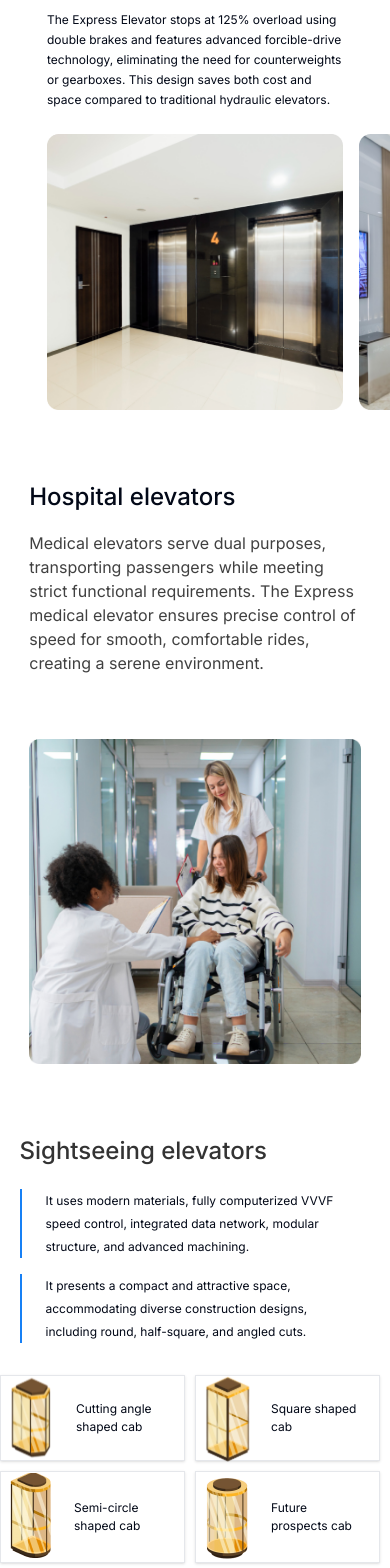
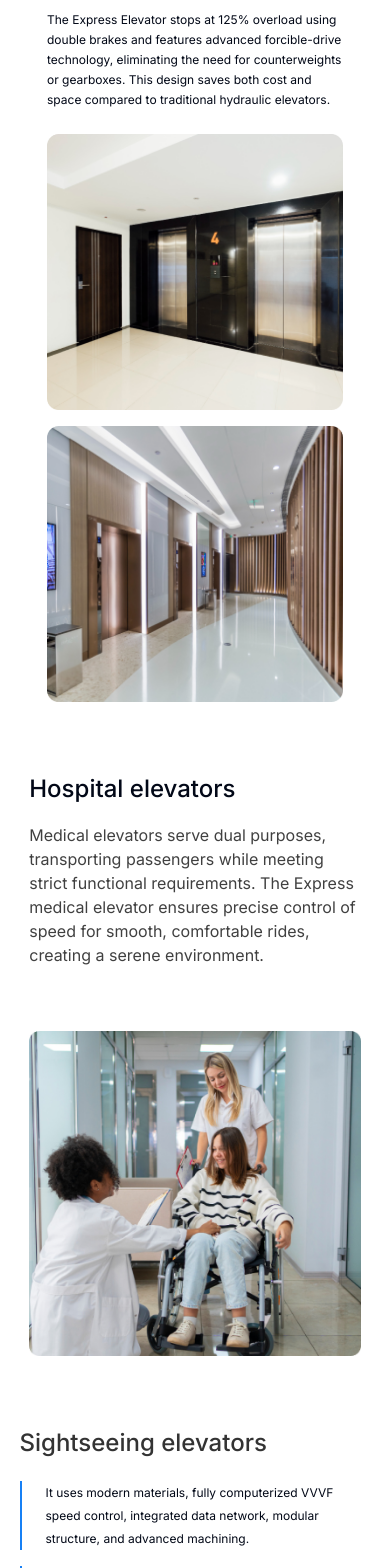
Before and after one commit to Rwinkah/express-elevator, a React (Vite) app: page / in a window 390 px wide. Shown: the part 3620-5188 px from the top of the page. Built offline with nearby package versions, Linux system fonts and the light colour scheme.

Commit message:
update responsiveness

```diff
--- a/src/components/Expertise.tsx
+++ b/src/components/Expertise.tsx
@@ -10,7 +10,7 @@ import squareCab from '../assets/squareShapedCab.svg'
 // import grid from '../assets/grid.png'
 // import mesh from '../assets/mesh.png'
 export default function Expertise() {
-    return (
+    return(
         <section id="expertise-section" className="flex flex-col items-center h-[fit] bg-white">
             <div id="expertise-headertext" className=" flex flex-col mt-[60px] lg:pl-[150px] lg:pr-[150px] items-center ">
                 <h2 className="text-expBlueDark lg:text-4xl text-2xl font-medium text-center mb-4">
@@ -67,17 +67,17 @@ export default function Expertise() {
                          This design saves both cost and space compared to traditional hydraulic elevators.
                         </p>
                 </div>
-                <div className='flex w-[%] gap-4 justify-between'>
+                <div className='flex flex-col md:flex-row gap-4 justify-between'>
                     <img className='flex w-full h-auto'  src={expImg2}/>
                     <img className='flex w-full h-auto' src={expImg3} />
                 </div>
             </div>
-            <div className='flex  lg:flex-row gap-[4rem] flex-col-reverse  justify-evenly w-[85%] mb-[4.5rem] lg:pl-[150px] lg:pr-[150px]'>
+            <div className='flex  lg:flex-row gap-[4rem] flex-col-reverse  justify-evenly w-[85%] mb-[4.5rem] xl:pl-[150px] xl:pr-[150px]'>
                 {/* <img src={grid} className='z-0 absolute h-[10rem] w-[10rem]' /> */}
                 <img className='lg:h-auto h-2/4'src={expImg4} />
-                <div className='flex justify-center flex-col mlg:w-[50%]'>
+                <div className='flex justify-center flex-col xl:w-[50%]'>
                     <h3 className='text-2xl font-medium leading-[29px] mb-5'>Hospital elevators</h3>
-                    <p className='leading-[24px] text-[#404040] lg:w-2/3'>
+                    <p className='leading-[24px] text-[#404040] 2xl:w-2/3'>
                     Medical elevators serve dual purposes, transporting passengers while meeting strict functional requirements.
                      The Express medical elevator ensures precise control of speed for smooth,
                      comfortable rides, creating a serene environment.
@@ -85,7 +85,7 @@ export default function Expertise() {
                 </div>
             </div>
 
-            <div className='flex justify-lg:flex-row flex-col box-border lg:pr-[150px] w-[100%] lg:pl-[150px] mb-[4.5rem] items-center lg:h-[272px]'>
+            <div className='flex lg:flex-row flex-col box-border 2xl:pr-[150px] w-[100%] 2xl:pl-[150px] mb-[4.5rem] items-center lg:h-[272px]'>
                 <div className='flex lg:h-[50%] lg:flex-row flex-col sm:items-center justify-between'>
                     <div className='flex flex-col pl-[5vw] justify-center'>
                        <h4 className='text-[#333333] text-2xl font-medium leading-[29.05px] mb-[1.5rem]'>Sightseeing elevators</h4>
@@ -110,22 +110,22 @@ export default function Expertise() {
                     </div>
 
                 </div>
-                <div className='grid grid-cols-2 lg:w-fit lg:h-full'>
+                <div className='grid grid-cols-2 lg:w-full sm:w-4/5 lg:h-full'>
                     <div className='flex items-center border-[.3px] border-gray-200 shadow w-[95%] h-[90%]'>
                         <img src={cutCab} alt='cut-angle cab'/>
-                        <p className='leading-24px ml-3 w-[70%] lg:w-[60%] color-[#333] lg:text-lg text-[12px]'>Cutting angle shaped cab</p>
+                        <p className='leading-24px ml-3 w-[70%] lg:w-[60%] color-[#333] sm:text-[12px]  xl:text-lg'>Cutting angle shaped cab</p>
                     </div>
                     <div className='flex items-center border-[.3px] border-gray-200 shadow w-[95%] h-[90%]'>
                         <img src={squareCab} alt='cut-angle cab'/>
-                        <p className='leading-24px ml-3 w-[50%] lg:w-[60%] color-[#333] lg:text-lg text-[12px]'>Square shaped cab</p>
+                        <p className='leading-24px ml-3 w-[50%] lg:w-[60%] color-[#333] sm:text-[12px] xl:text-lg'>Square shaped cab</p>
                     </div>
                     <div className='flex items-center border-[.3px] border-gray-200 shadow w-[95%] h-[90%]'>
                         <img src={semiCab} alt='cut-angle cab'/>
-                        <p className='leading-24px ml-3 w-[50%] lg:w-[60%] color-[#333] lg:text-lg text-[12px]'>Semi-circle shaped cab</p>
+                        <p className='leading-24px ml-3 w-[50%] lg:w-[60%] color-[#333] sm:text-[12px] xl:text-lg'>Semi-circle shaped cab</p>
                     </div>
                     <div className='flex items-center border-[.3px] border-gray-200 shadow w-[95%] h-[90%]'>
                         <img src={futureCab} alt='cut-angle cab'/>
-                        <p className='leading-24px ml-3 w-[50%] lg:w-[60%] color-[#333] lg:text-lg text-[12px]'>Future prospects cab</p>
+                        <p className='leading-24px ml-3 w-[50%] lg:w-[60%] color-[#333] sm:text-[12px] xl:text-lg'>Future prospects cab</p>
                     </div>
                 </div>
             </div>
--- a/src/components/Reason.tsx
+++ b/src/components/Reason.tsx
@@ -20,7 +20,7 @@ export default function Reason() {
                     <p className="text-[#404040] text-sm text-center md:mb-[3.5rem] mb-2">
                         have a safe trip to your destination.
                     </p>
-                <div className="bg-repeat bg-[url(./blueSquareBack.svg)] pt-10 items-center w-full md:items-start  flex flex-col">
+                <div className="bg-repeat bg-[url(./blueSquareBack.svg)] pt-10 items-center w-full xl:items-start  flex flex-col">
                     <h5 className=" text-[#333333] md:text-2xl font-medium w-fit text-base ">Your safety is our number one priority</h5>
                     <p  className="text-[#404040] md:text-lg mb-[1.25rem] text-sm w-[92%] md:w-[50%] md:pt-0 pt-2">
                         We prioritize safety in the design, manufacturing, installation,
```
